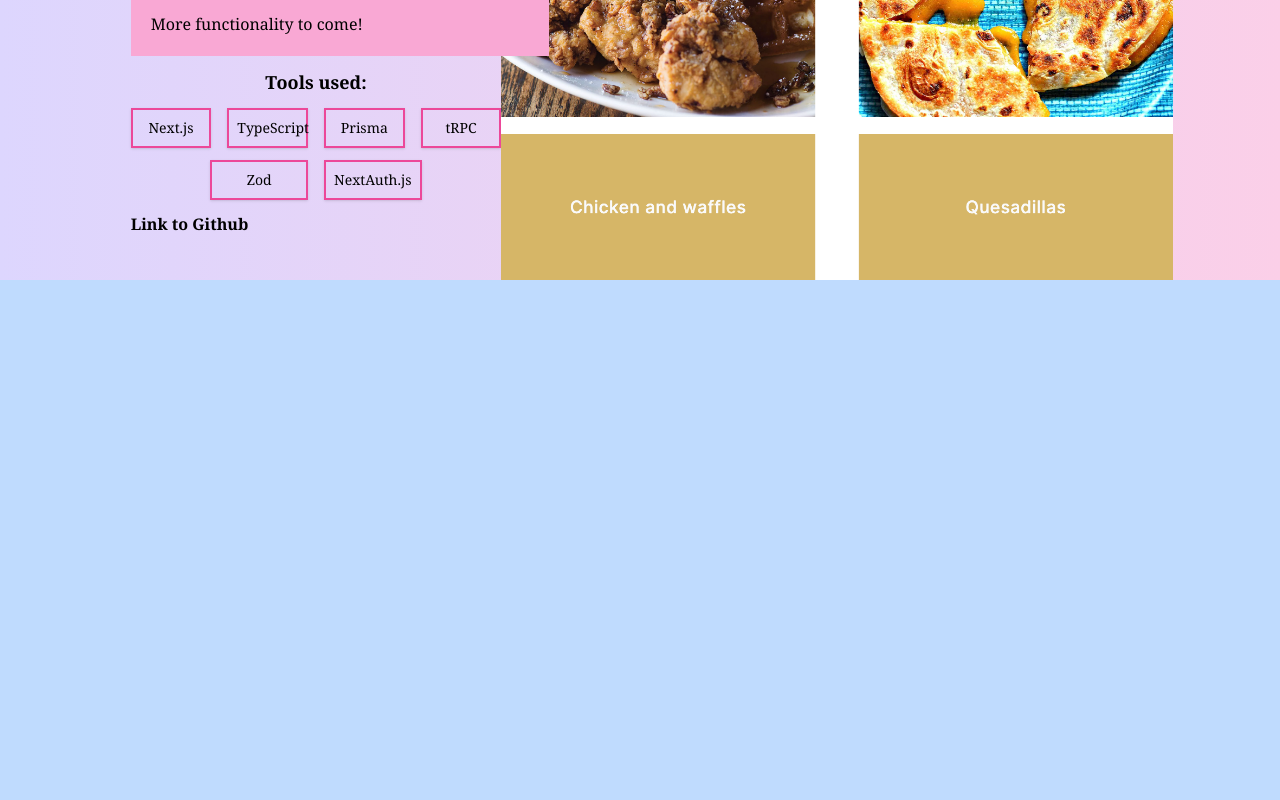
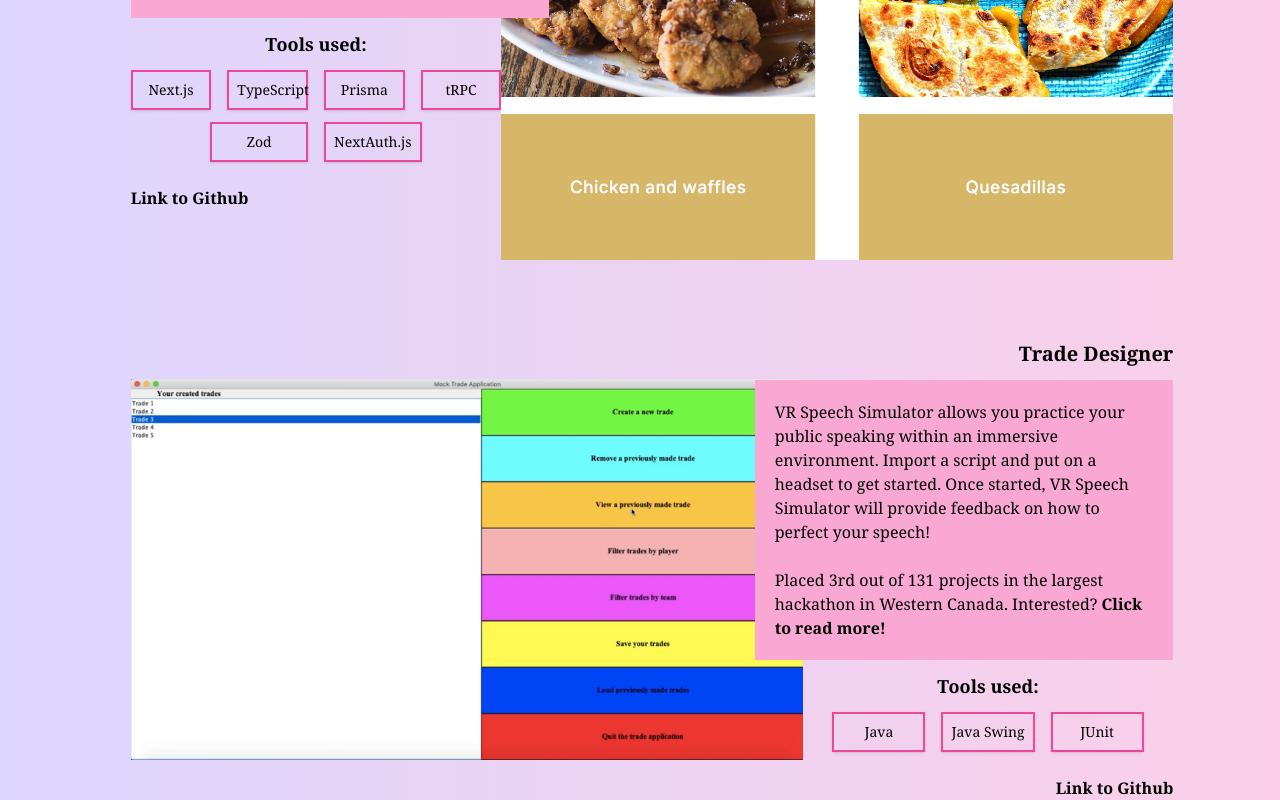
Before and after one commit to tfu2003/website, a React (Create React App) app: page / in a window 1280 px wide. Shown: the part 1898-2698 px from the top of the page. Before the commit the page ends 2178 px from the top, so only its background shows below. Built offline with nearby package versions, Linux system fonts and the light colour scheme.

Commit message:
added trade designer to projects component

```diff
--- a/src/components/projects.js
+++ b/src/components/projects.js
@@ -1,14 +1,15 @@
 import Speech from "./images/speech-simulator.png";
 import Reci from "./images/reci-one.png";
+import Trade from "./images/trade-designer.png"
 
 function Projects() {
   return (
     <div className="flex min-h-screen flex-col items-center pt-10 font-serif">
       <h1 className="text-3xl font-bold">Projects!</h1>
-      <div className="flex items-center pl-6 pt-16 -space-x-12 w-5/6">
+      <div className="flex items-center pl-6 pt-12 -space-x-12 w-5/6">
         <img src={Speech} alt="speech" className="max-w-2xl" />
         <div className="flex flex-col">
-            <h1 className="text-xl pt-4 font-bold text-end">
+            <h1 className="text-xl font-bold text-end">
               VR Speech Simulator
               <br />
               [nwHacks 2023 Winner]
@@ -81,7 +82,7 @@ function Projects() {
               </a>
             </div>
           </div>
-          <div className="pt-3 text-end">
+          <div className="pt-6 text-end">
             <a
               href="https://github.com/marcusgchan/speech-simulator"
               target="_blank"
@@ -96,7 +97,7 @@ function Projects() {
 
       <div className="flex items-center pl-6 pt-20 w-5/6 -space-x-12">
         <div className="flex flex-col">
-          <h1 className="text-xl pt-6 font-bold text-start">Reci One</h1>
+          <h1 className="text-xl font-bold text-start">Reci One</h1>
           <div className="pt-3 z-10">
             <p className="text-base bg-pink-300 p-5">
               Need a way to keep a record of your recipes? Reci One is a recipe
@@ -166,7 +167,7 @@ function Projects() {
                 </a>
               </div>
           </div>
-          <div className="pt-3 text-start">
+          <div className="pt-6 text-start">
             <a
               href="https://github.com/marcusgchan/reci-one"
               target="_blank"
@@ -181,6 +182,74 @@ function Projects() {
           <img src={Reci} alt="speech" className="max-w-2xl" />
         </div>
       </div>
+
+      <div className="flex items-center pt-20 pl-6 -space-x-12 w-5/6">
+        <img src={Trade} alt="speech" className="max-w-2xl" />
+        <div className="flex flex-col">
+            <h1 className="text-xl font-bold text-end">
+              Trade Designer
+            </h1>
+            <div className="pt-3">
+              <p className="text-base bg-pink-300 p-5">
+                VR Speech Simulator allows you practice your public speaking
+                within an immersive environment. Import a script and put on a
+                headset to get started. Once started, VR Speech Simulator will
+                provide feedback on how to perfect your speech!
+                <br />
+                <br />
+                Placed 3rd out of 131 projects in the largest hackathon in
+                Western Canada. Interested?&nbsp;
+                <a
+                  href="https://devpost.com/software/vr-speech-simulator"
+                  target="_blank"
+                  rel="noreferrer"
+                  className="font-bold"
+                >
+                  Click to read more!
+                </a>
+              </p>
+            </div>
+          <div className="flex flex-col items-center pt-3 pl-12">
+            <div className="text-lg font-bold">Tools used:</div>
+            <div className="grid grid-cols-3 gap-4 text-sm pt-3">
+              <a
+                href="https://docs.oracle.com/en/java/"
+                target="_blank"
+                rel="noreferrer"
+                className="border-2 border-pink-500 shadow hover:shadow-md hover:shadow-pink-500 hover:opacity-50 p-2 transition duration-450 text-center"
+              >
+                Java
+              </a>
+              <a
+                href="https://docs.oracle.com/javase/7/docs/api/javax/swing/package-summary.html"
+                target="_blank"
+                rel="noreferrer"
+                className="border-2 border-pink-500 shadow hover:shadow-md hover:shadow-pink-500 hover:opacity-50 p-2 transition duration-450 text-center"
+              >
+                Java Swing
+              </a>
+              <a
+                href="https://junit.org/junit5/docs/current/user-guide/"
+                target="_blank"
+                rel="noreferrer"
+                className="border-2 border-pink-500 shadow hover:shadow-md hover:shadow-pink-500 hover:opacity-50 p-2 transition duration-450 text-center"
+              >
+                JUnit
+              </a>
+            </div>
+          </div>
+          <div className="pt-6 text-end">
+            <a
+              href="https://github.com/marcusgchan/speech-simulator"
+              target="_blank"
+              rel="noreferrer"
+              className="font-bold"
+            >
+              Link to Github
+            </a>
+          </div>
+        </div>
+      </div>
     </div>
   );
 }
```
Also changed, not shown: src/components/images/trade-designer.png (added).
